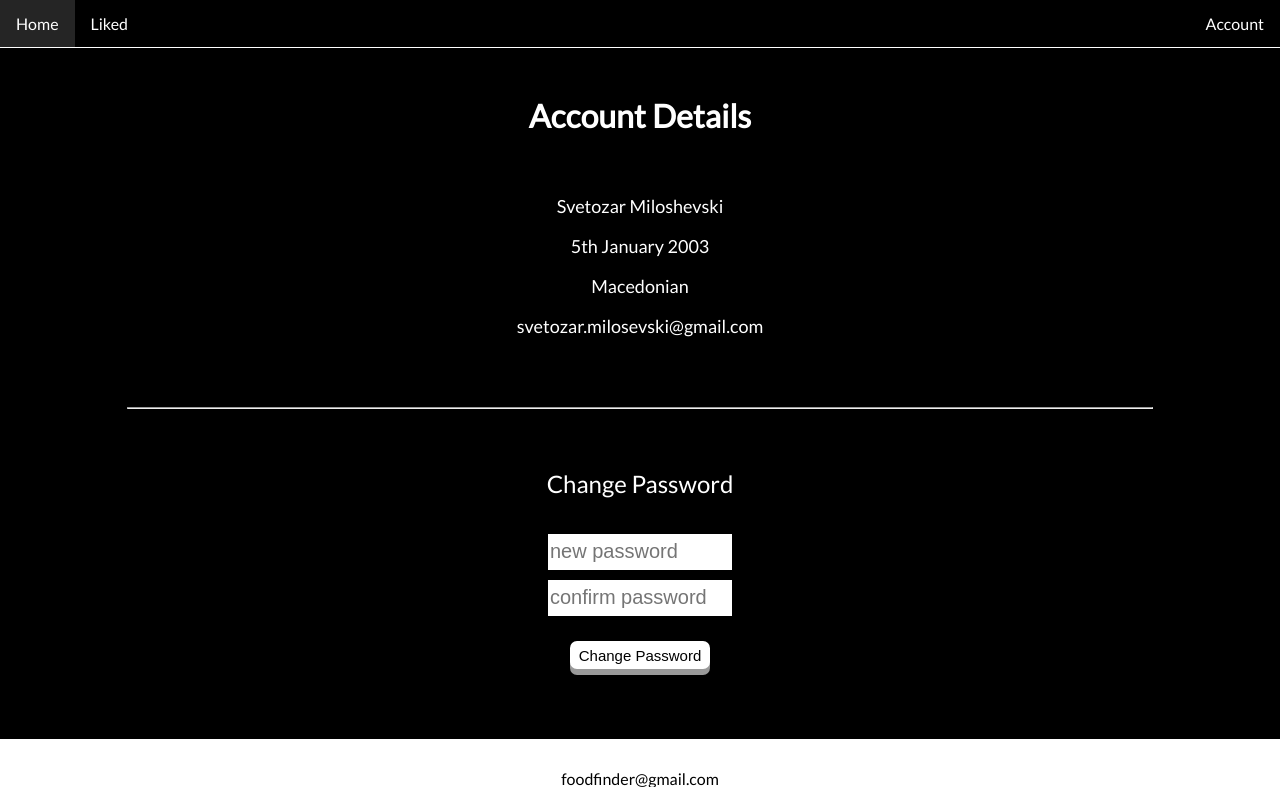
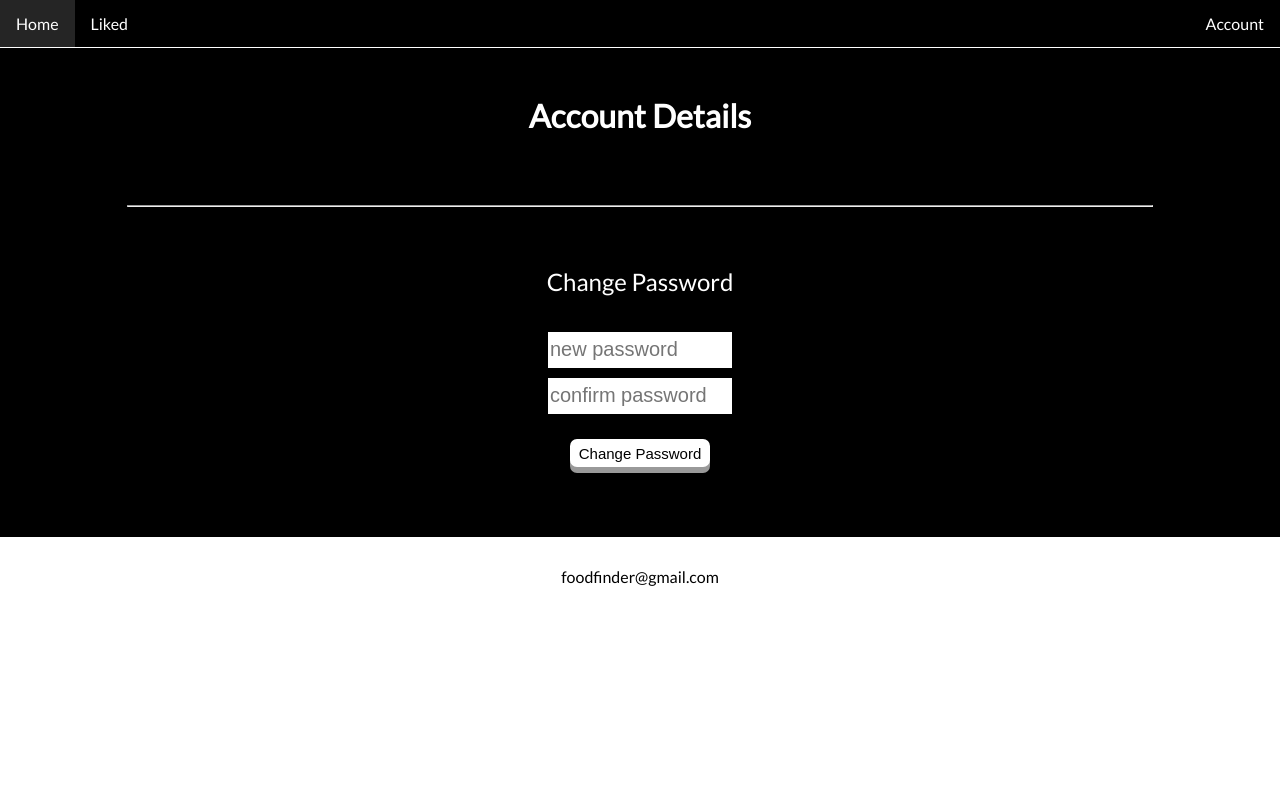
Before and after one commit to Programmer-Sam/University-Group-Project, a Flask app: page /account in a window 1280 px wide. Shown: the top 787 px of the page. Run offline with Flask 2, Linux system fonts and the light colour scheme; parts of the project's set-up code (start-up, migrations or seed data) failed here and were passed over.

Commit message:
fixing S's mistake

```diff
--- a/db_access.py
+++ b/db_access.py
@@ -60,4 +60,7 @@
         return records.password_hash
     else:
         return False
-AddRestaurants()
+def getUserID(email):
+    records = users.query.filter_by(email=email).first()
+    if records != None:
+        return records.id
--- a/main.py
+++ b/main.py
@@ -9,10 +9,8 @@
 db = SQLAlchemy(app)
 
 posts = {
-    'full_name':'Svetozar Miloshevski',
-    'nationality':'Macedonian',
-    'email':'svetozar.milosevski@gmail.com',
-    'date_of_birth':'5th January 2003'
+    'user_ID':'',
+    'email':''
 }
 
 @app.route('/')
@@ -62,11 +60,17 @@
 
 @app.route('/signIn', methods=['GET', 'POST'])
 def signIn():
+    global posts
     if request.method == 'GET':
         email = request.args.get('email')
         password = request.args.get('password')
+        userID = database.getUserID(email)
         if password == database.queryUserEmailReturnHash(email):
-            return render_template('home.html')
+            # posts = {
+            #     'user_ID': userID,
+            #     'email': email
+            # }
+            return render_template('account.html')
         return render_template('signin.html')
     elif request.method == 'POST':
         return render_template('signup.html')
--- a/templates/account.html
+++ b/templates/account.html
@@ -22,9 +22,7 @@
 
     <div class="content">
         <h1 style="margin-bottom: 60px">Account Details</h1>
-        <p class="account_page">{{posts.full_name}}</p>
-        <p class="account_page">{{posts.date_of_birth}}</p>
-        <p class="account_page">{{posts.nationality}}</p>
+        <p class="account_page">{{posts.user_ID}}</p>
         <p class="account_page" style="margin-bottom: 70px">{{posts.email}}</p>
         <hr>
         <form class="login">
```
Also changed, not shown: 1 other file.
